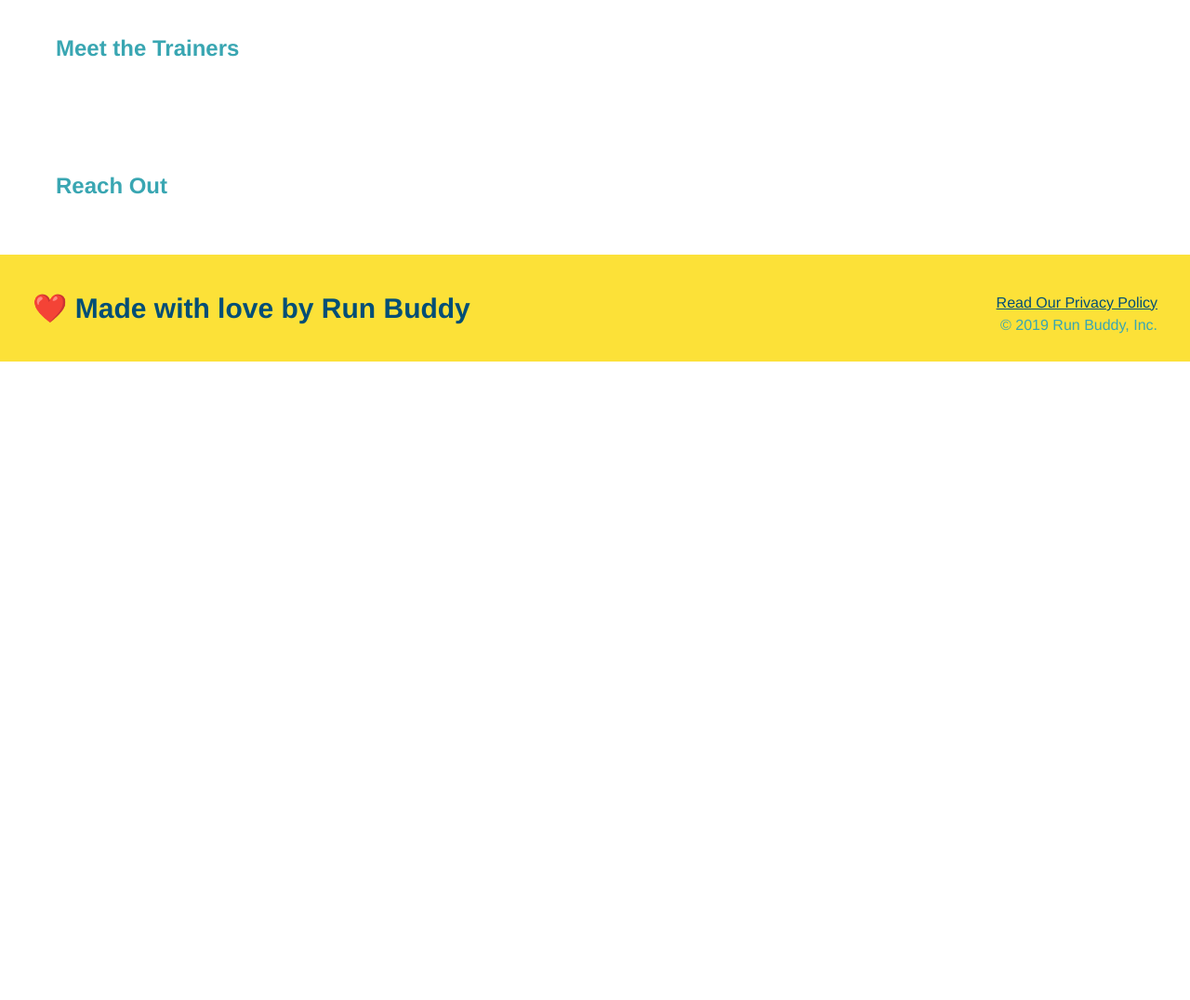
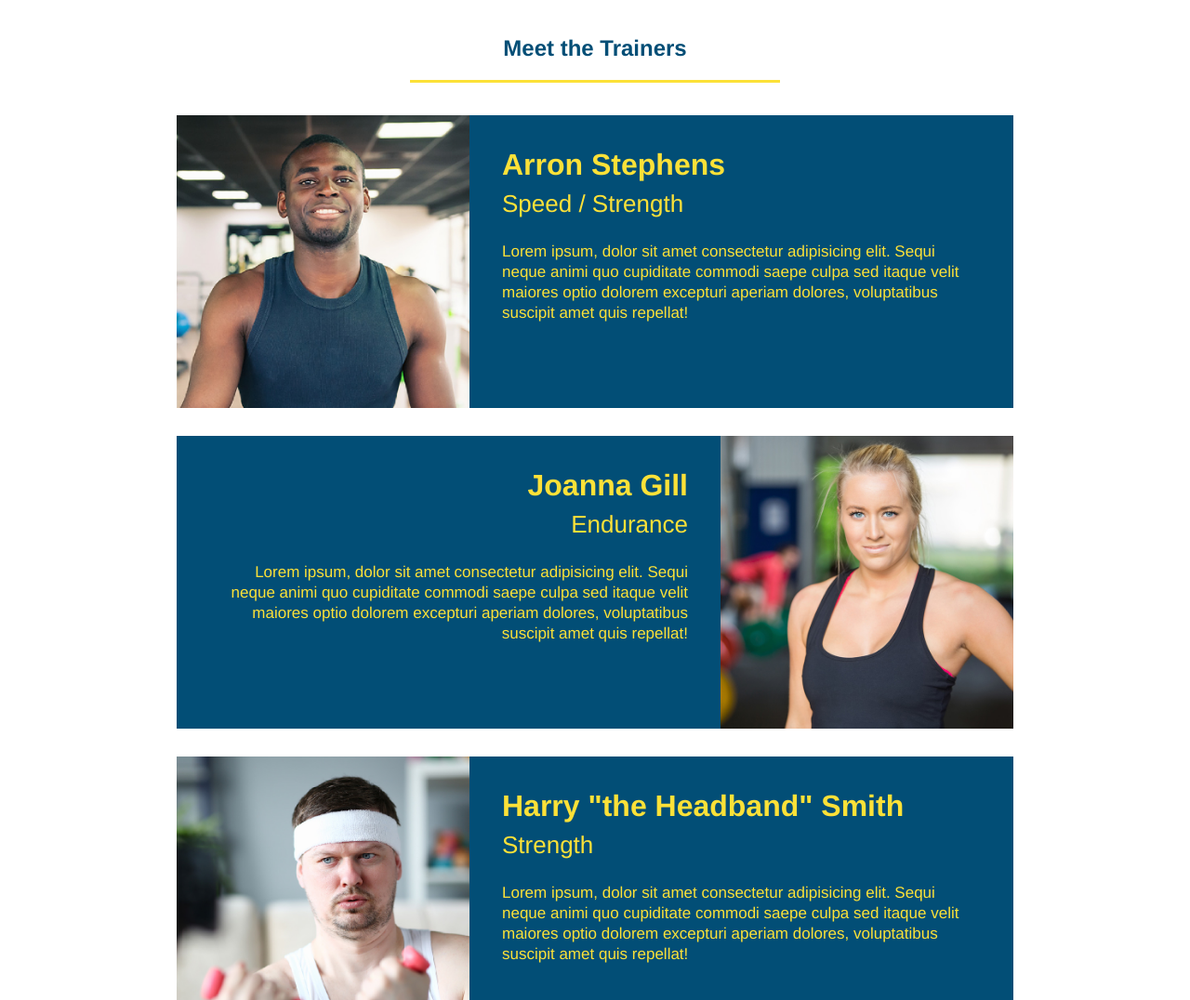
Before and after one commit to AMDWorkspace/run-buddy, a plain HTML site: page index.html in a window 1280 px wide. Shown: the part 2680-3756 px from the top of the page at 93% size. Before the commit the page ends 3069 px from the top, so only its background shows below. Drawn offline with Linux system fonts and the light colour scheme.

Commit message:
meet the trainers section

```diff
--- a/assets/css/style.css
+++ b/assets/css/style.css
@@ -162,3 +162,41 @@ section {
 .steps span {
     font-size: 38px;
 }
+.trainers {
+    text-align: center;
+}
+.trainer {
+    width: 900px;
+    margin: 0 auto 30px auto;
+    background: #024e76;
+    color: #fce138;
+    overflow: auto;
+}
+.trainer img {
+    width: 35%;
+    float: left;
+}
+.trainer-bio {
+    padding: 35px;
+    float: left;
+    width: 65%;
+}
+.text-left {
+    text-align: left;
+}
+.text-right {
+    text-align: right;
+}
+.trainer-bio h3 {
+    font-size: 32px;
+    margin-bottom: 8px;
+}
+.trainer-bio h4 {
+    font-weight: lighter;
+    font-size: 26px;
+    margin-bottom: 25px;
+}
+.trainer-bio p {
+    font-size: 17px;
+    line-height: 1.3;
+}
--- a/index.html
+++ b/index.html
@@ -95,8 +95,40 @@
         </div>
     </section>
 
-    <section>
-        <h2>Meet the Trainers</h2>
+    <section id="your-trainers" class="trainers">
+        <h2 class="section-title primary-border">
+            Meet the Trainers
+        </h2>
+        <article class="trainer">
+            <img src="./assets/images/trainer-1.jpg" alt="Arron Stephens in his workout clothes, ready to pump iron" />
+            <div class="trainer-bio text-left">
+                <h3>Arron Stephens</h3>
+                <h4>Speed / Strength</h4>
+                <p>
+                    Lorem ipsum, dolor sit amet consectetur adipisicing elit. Sequi neque animi quo cupiditate commodi saepe culpa sed itaque velit maiores optio dolorem excepturi aperiam dolores, voluptatibus suscipit amet quis repellat!
+                </p>
+            </div>
+        </article>
+        <article class="trainer">
+            <div class="trainer-bio text-right">
+                <h3>Joanna Gill</h3>
+                <h4>Endurance</h4>
+                <p>
+                    Lorem ipsum, dolor sit amet consectetur adipisicing elit. Sequi neque animi quo cupiditate commodi saepe culpa sed itaque velit maiores optio dolorem excepturi aperiam dolores, voluptatibus suscipit amet quis repellat!
+                </p>
+            </div>
+            <img src="./assets/images/trainer-2.jpg" alt=" Joanna Gill cooling off after a workout" />
+        </article>
+        <article class="trainer">
+            <img src="./assets/images/trainer-3.jpg" alt="Harry Smith wearing a headband and lifting comically small pink weights" />
+            <div class="trainer-bio text-left">
+                <h3>Harry "the Headband" Smith</h3>
+                <h4>Strength</h4>
+                <p>
+                    Lorem ipsum, dolor sit amet consectetur adipisicing elit. Sequi neque animi quo cupiditate commodi saepe culpa sed itaque velit maiores optio dolorem excepturi aperiam dolores, voluptatibus suscipit amet quis repellat!
+                </p>
+            </div>
+        </article>
     </section>
 
     <section>
```
Also changed, not shown: assets/images/trainer-1.jpg (added), assets/images/trainer-2.jpg (added), assets/images/trainer-3.jpg (added).
